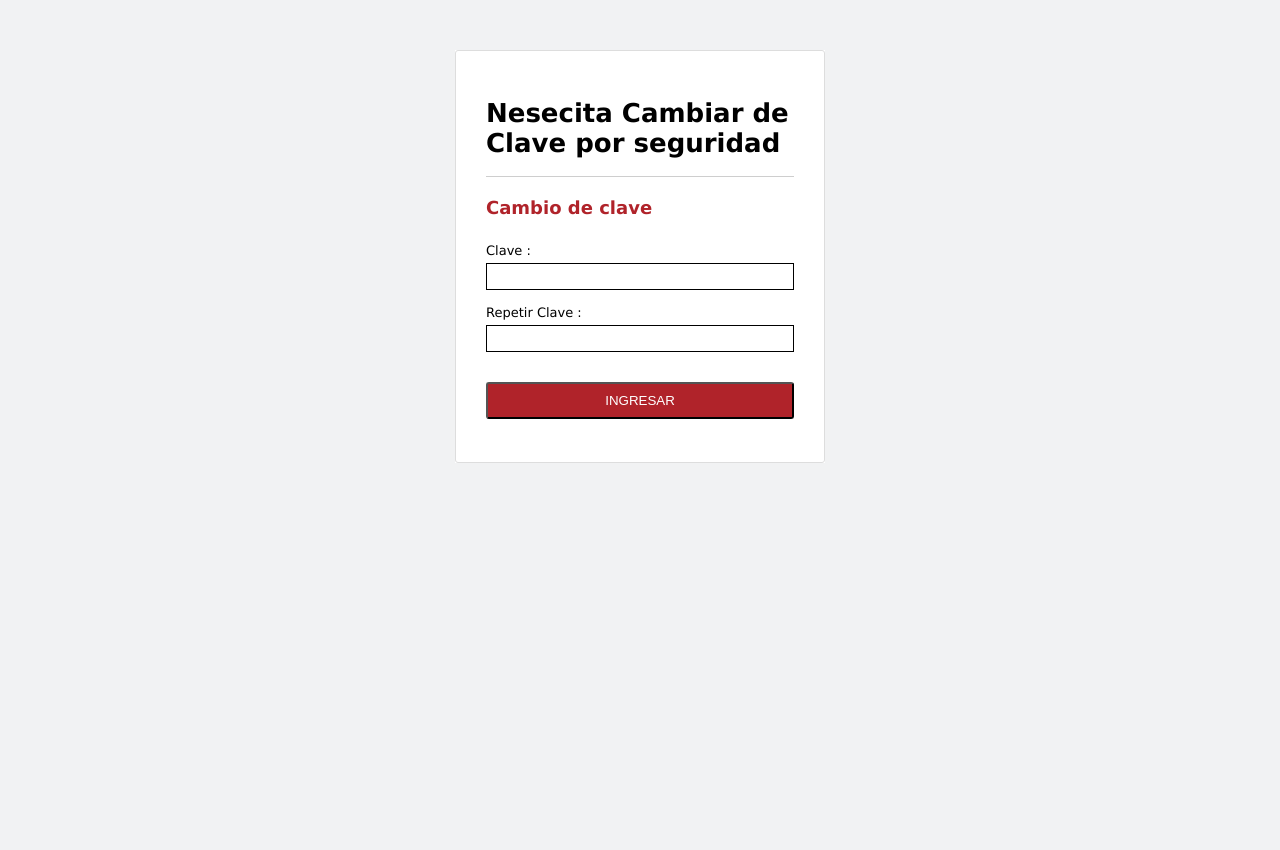
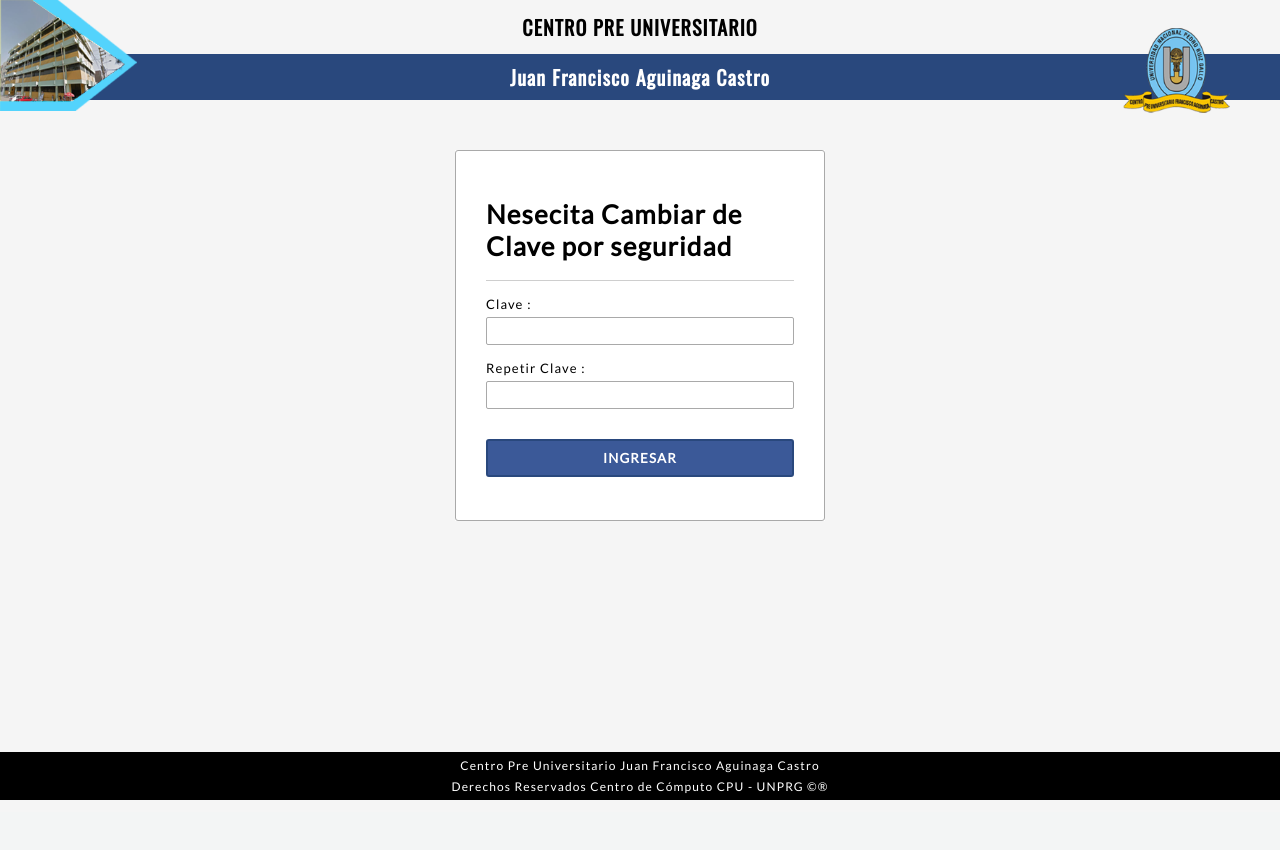
Before and after one commit to ccbenavides/form-step, a PHP site: page /changepass.php?dni=1 in a window 1280 px wide. After the commit the page ends 800 px from the top, so only its background shows below. Run offline with PHP 8.4, Linux system fonts and the light colour scheme.

Commit message:
subido a cloud

```diff
--- /dev/null
+++ b/bloques/footer.php
@@ -0,0 +1,9 @@
+<div class="maestro_full footer">
+    <p class="center">
+        Centro Pre Universitario Juan Francisco Aguinaga Castro
+    </p>
+
+    <p class="center">
+        Derechos Reservados Centro de Cómputo CPU - UNPRG ©®
+    </p>
+</div>
--- /dev/null
+++ b/bloques/header.php
@@ -0,0 +1,13 @@
+<div class="maestro_full">
+    <div class="primer_lado" >
+        <img src="img/itemfooter1c.png" alt="">
+
+    </div><div class="segundo_lado">
+        <h2>CENTRO PRE UNIVERSITARIO</h2>
+        <h3>Juan Francisco Aguinaga Castro</h3>
+    </div><div class="tercer_lado">
+        <img src="img/itemfooter2b.png" alt="">
+
+    </div>
+
+</div>
--- a/changepass.php
+++ b/changepass.php
@@ -12,6 +12,8 @@
     <meta charset="utf-8">
     <title> step 2 </title>
     <link rel="stylesheet" href="css/css.css" media="screen" title="no title" charset="utf-8">
+     <link href="https://fonts.googleapis.com/css?family=Lato:300,400|Oswald" rel="stylesheet">
+
     <script src="js/jquery.min.js" charset="utf-8"></script>
     <script src="js/js.js" charset="utf-8"></script>
     <script src="js/main.js" charset="utf-8"></script>
@@ -32,6 +34,7 @@
   </head>
 
   <body>
+       <?php include("./bloques/header.php") ?>
     <div class="maestro_full">
       <div class="maestro_max ">
         <div  class="espacios">
@@ -42,7 +45,6 @@
             </h1>
             <div class="line"></div>
             <form action="checklogin.php" method="POST" class="login">
-                <legend>Cambio de clave </legend>
                 <label for="" >Clave :</label>
                 <input class="pas_1" type="password" name="password">
 
@@ -63,7 +65,7 @@
           </div>
       </div>
     </div>
-
+         <?php include("./bloques/footer.php") ?>
     <script>
            $(".next").click(function(event){
               if( $(".pas_1").val() != $(".pas_2").val() ){
--- a/css/css.css
+++ b/css/css.css
@@ -1,17 +1,21 @@
-body { font-family:Lucida Sans, Arial, Helvetica, Sans-Serif; font-size:13px; margin:0; min-height: 100vh;background: #f1f2f3;}
+body { font-family: 'Lato', sans-serif;
+    letter-spacing: .07rem;font-size:13px; margin:0; min-height: 100vh;background: #f5f5f5;}
 #main { width:960px; margin: 0px auto; border:solid 1px #b2b3b5; -moz-border-radius:10px; padding:20px; background-color:#f6f6f6;}
 #header { text-align:center; border-bottom:solid 1px #b2b3b5; margin: 0 0 20px 0; }
 fieldset { border:none;  box-sizing: border-box;}
-legend { font-size:18px; margin:0px; padding:10px 0px; color:#b0232a; font-weight:bold;}
+legend { font-size:18px; margin:0px; padding:10px 0px; color:#3B5998; font-weight:bold;}
 label { display:block; margin:15px 0 5px;}
 select { width: 100%; padding: 3.7px}
-input[type=text], input[type=password] { width:100%; padding:5px; border:solid 1px #000; box-sizing: border-box;}
+input[type=text], input[type=password] {     border: 1px solid #a9a9a9;
+     border-radius: 2px;width:100%; padding:5px;  box-sizing: border-box;}
 th{background: #f2f3f4}
 th,td{padding: 5px; color:#555;border: 1px solid #A9A1A1;text-align: center;}
 table{ margin-top: 20px; margin-bottom: 50px}
 table {   border-collapse: collapse;width: 100%;}
 .span_normal{color: #777777;  font-style: italic;}
-.prev, .next { background-color:#b0232a;     padding: 9px 10px;border-radius:3px;  margin-top: 10px; color:#fff; text-decoration:none;}
+.prev, .next { background-color: #3B5998;
+    border: 2px solid #29487d;
+    font-weight: bold;    padding: 9px 10px;border-radius:3px;  margin-top: 10px; color:#fff; text-decoration:none;}
 .prev:hover, .next:hover { background-color:#000; text-decoration:none;}
 .prev { float:left;}
 .next { float:right; cursor: pointer;}
@@ -23,7 +27,8 @@
 #makeWizard:hover { background-color:#000;}
 .maestro_full{ width: 100%;}
 .maestro_max{ width: 950px ; margin: 0 auto;background: #fff;}
-.espacios{     margin: 50px 0; padding: 30px;    box-sizing: border-box;    border: 1px solid #ddd;    border-radius: 3px;}
+.espacios{     margin: 50px 0; padding: 30px;    box-sizing: border-box;    border: 1px solid #a9a9a9;    border-radius: 3px;}
+.espacio_forzado{  margin-bottom: 100px}
 .col-mitad{ display: inline-block; vertical-align: top; width: 47% }
 .col-mitad:nth-child(2n+1){ margin-left: 6% }
 
@@ -51,7 +56,7 @@
     margin-right: 5px;
     height: 39px;
     min-width: 100px;
-  background: #B0232A;
+    background: #29487d;
     border: none;
     outline: none;
     color: white;
@@ -61,8 +66,8 @@
     font-weight: 600;
     font-size: 14px;
     border-radius: 3px;
-  box-shadow: 0 5px 0px #921E23;
-  border-bottom: 2px solid #8E282D;
+    box-shadow: 0 5px 0px #1f375f;
+    border-bottom: 2px solid #232d6f;
 }
 #SaveAccount:hover,#enviar_disponibilidad:hover {
   background: #2e7a94;
@@ -85,7 +90,18 @@
 .modal_informaticos,
 .modal_capacitaciones,
 .modal_otros,
-.modal_formacion{ width: 500px; margin:auto 300px; position:fixed;z-index: -1;right:5%; display: none;top:15%;background: #fff;padding: 30px;}
+.modal_formacion{width: 500px;
+    margin: auto 0;
+    position: fixed;
+    z-index: -1;
+    right: 0;
+    display: none;
+    top: 15%;
+    margin-left: auto;
+    background: #fff;
+    padding: 30px;
+    left: 0;
+    margin-right: auto;}
 
 .modal_doctorados.on,
 .modal_experiencia.on,
@@ -152,3 +168,78 @@
     /* font-size: 14px; */
     padding: 14px 3px;
 }
+
+
+/*  letra formato general */
+h1,h2,h3,h4,h5,h6
+{
+ /* font-family: 'Oswald', sans-serif;*/
+  /*font-family: 'Lato', sans-serif;*/
+}
+
+input,select {
+  font-family: 'Lato', sans-serif; letter-spacing: .07rem;
+}
+
+
+/*.primer_lado,
+.segundo_lado,
+
+.tercer_lado{
+  display: inline-block;
+}*/
+.primer_lado img{
+  width: 70%;
+}
+.tercer_lado  img{
+  width: 43%;
+}
+.primer_lado{
+    top:0;
+  position: absolute;
+
+}
+.segundo_lado{
+/*  width: 80%;*/
+  text-align: center;
+}
+.segundo_lado h2{
+
+    font-size: 20px;
+    margin: 12px;
+    font-family: "oswald";
+
+}
+.segundo_lado h3{
+    font-family: "oswald";
+    background: #29487d;
+    color: white;
+    font-size: 20px;
+    margin: 7px 0;
+    padding: 8px 0;
+
+}
+
+.tercer_lado{
+  width: 20%;
+
+  text-align: right;
+  right:50px;
+  top:0;
+  position: absolute;
+
+}
+
+
+.footer{
+      background: #000;
+    color: #fff;
+    position: fixed;
+    padding: 0px 0;
+    bottom: 0;
+}
+
+.footer p{
+  margin: 6px;
+  font-size: 12px;
+}
--- a/formulario.php
+++ b/formulario.php
@@ -32,6 +32,7 @@
     <meta charset="utf-8">
     <title> step 2 </title>
     <link rel="stylesheet" href="css/css.css" media="screen" title="no title" charset="utf-8">
+    <link href="https://fonts.googleapis.com/css?family=Lato:300,400|Oswald" rel="stylesheet">
     <script src="js/jquery.min.js" charset="utf-8"></script>
     <script src="js/js.js" charset="utf-8"></script>
     <script src="js/val.js" charset="utf-8"></script>
@@ -39,9 +40,10 @@
   </head>
 
   <body>
+      <?php include("./bloques/header.php") ?>
     <div class="maestro_full">
       <div class="maestro_max ">
-        <div  class="espacios">
+        <div  class="espacios espacio_forzado">
           <ul class="breadcump">
                 <li> <a href="index.php">incio</a> </li>
                 / <li>formulario </li>
@@ -609,6 +611,6 @@
   </div>
 
 </div>
-
+      <?php include("./bloques/footer.php") ?>
   </body>
 </html>
--- a/index.php
+++ b/index.php
@@ -32,12 +32,14 @@
     <meta charset="UTF-8">
     <title>Document</title>
         <link rel="stylesheet" href="css/css.css" media="screen" title="no title" charset="utf-8">
+       <link href="https://fonts.googleapis.com/css?family=Lato:300,400|Oswald" rel="stylesheet">
     <script src="js/jquery.min.js" charset="utf-8"></script>
     <script src="js/js.js" charset="utf-8"></script>
     <script src="js/main.js" charset="utf-8"></script>
 
 </head>
 <body>
+   <?php include("./bloques/header.php") ?>
   <div class="maestro_full">
     <div class="maestro_max ">
       <div  class="espacios">
@@ -78,5 +80,6 @@
         </div>
       </div>
     </div>
+     <?php include("./bloques/footer.php") ?>
 </body>
 </html>
--- a/main_login.php
+++ b/main_login.php
@@ -12,6 +12,8 @@
     <meta charset="utf-8">
     <title> step 2 </title>
     <link rel="stylesheet" href="css/css.css" media="screen" title="no title" charset="utf-8">
+    <link href="https://fonts.googleapis.com/css?family=Lato:300,400|Oswald" rel="stylesheet">
+
     <script src="js/jquery.min.js" charset="utf-8"></script>
     <script src="js/js.js" charset="utf-8"></script>
     <script src="js/main.js" charset="utf-8"></script>
@@ -32,6 +34,7 @@
   </head>
 
   <body>
+     <?php include("./bloques/header.php") ?>
     <div class="maestro_full">
       <div class="maestro_max ">
         <div  class="espacios">
@@ -39,7 +42,6 @@
             <h1> Bienvenido Docente </h1>
             <div class="line"></div>
             <form action="checklogin.php" method="POST" class="login">
-                <legend>Login </legend>
                 <label for="" >Dni :</label>
                 <input type="text" name="dni" value="<?php echo $_GET["dni"] ?>">
 
@@ -72,5 +74,6 @@
           </div>
       </div>
     </div>
+    <?php include("./bloques/footer.php") ?>
    </body>
   </html>
--- a/tablero.php
+++ b/tablero.php
@@ -12,6 +12,8 @@
 <head>
     <meta charset="UTF-8">
     <link rel="stylesheet" href="css/css.css" media="screen" title="no title" charset="utf-8">
+    <link href="https://fonts.googleapis.com/css?family=Lato:300,400|Oswald" rel="stylesheet">
+
     <script src="js/jquery.min.js" charset="utf-8"></script>
 
    <style>
```
Also changed, not shown: js/val.js (+10 -8 lines), img/itemfooter1c.png (added), img/itemfooter2b.png (added). Lines whose indentation alone changed are shown as unchanged.
